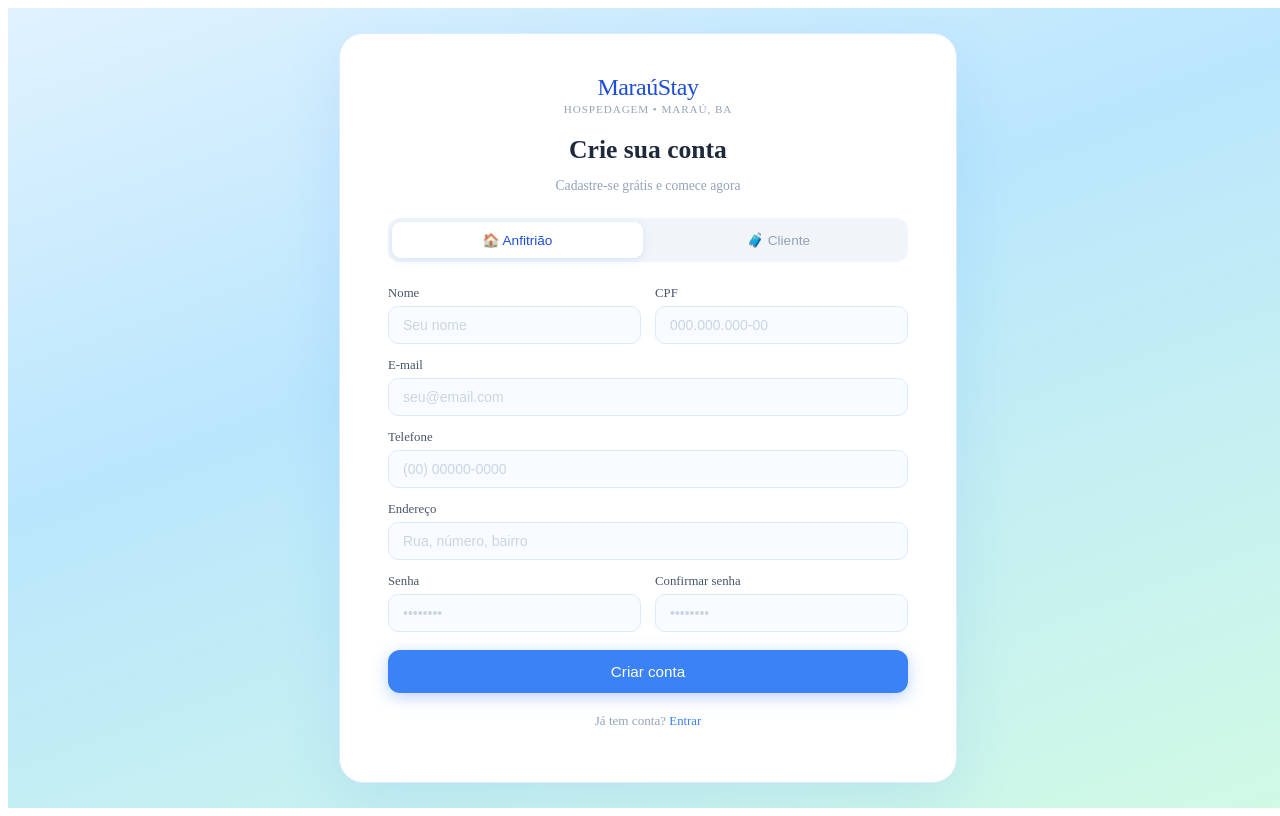
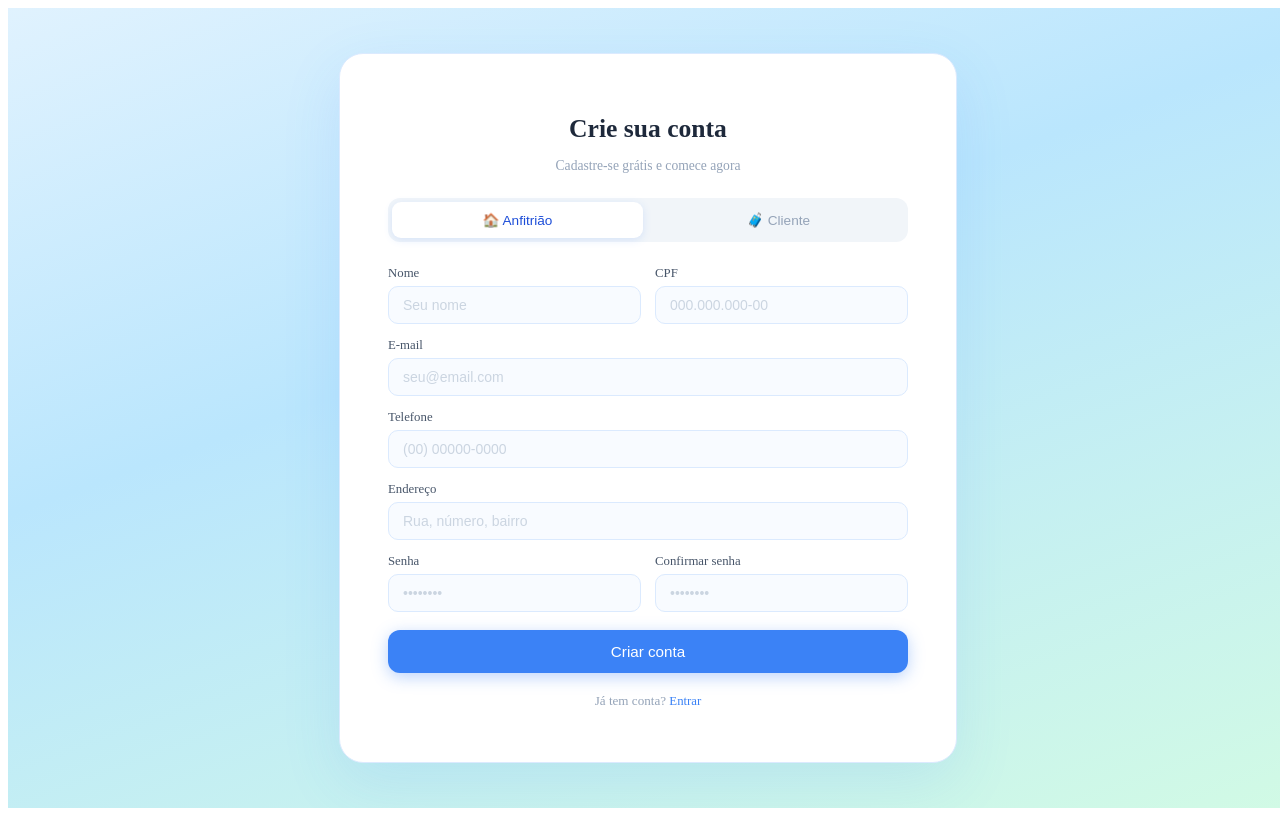
Before and after one commit to Programacao-Modular-PUC/trabalho-pratico-grupo2, a React (Vite) app: page /Cadastro in a window 1280 px wide. Built offline with nearby package versions, Linux system fonts and the light colour scheme.

Commit message:
Atualizacao cadastro

```diff
--- a/src/Cadastro/Cadastro.jsx
+++ b/src/Cadastro/Cadastro.jsx
@@ -10,8 +10,8 @@ function Cadastro() {
     <div className={styles.caixa}>
 
       <div className={styles.topo}>
-        <div className={styles.marca}>MaraúStay</div>
-        <div className={styles.slogan}>Hospedagem • Maraú, BA</div>
+
+
       </div>
 
       <h1 className={styles.titulo}>Crie sua conta</h1>
```
